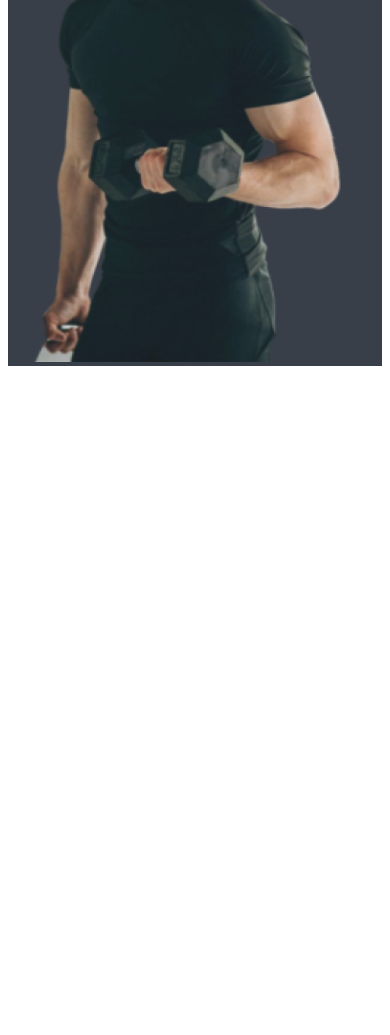
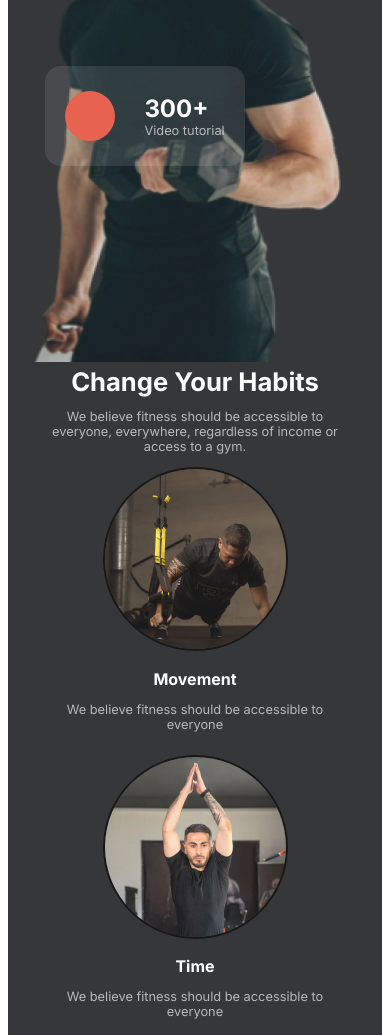
Before and after one commit to anikaislam16/web-assignment-2, a plain HTML site: page index.html in a window 390 px wide. Shown: the part 580-1615 px from the top of the page. Before the commit the page ends 954 px from the top, so only its background shows below. Drawn offline with Linux system fonts and the light colour scheme; a web font is replaced by a local one.

Commit message:
Add "Change your habits" section in home page.

```diff
--- a/index.html
+++ b/index.html
@@ -34,6 +34,7 @@
       </nav>
     </header>
     <main class="bg-dark">
+      <section class="my-banner">
         <div class="banner">
           <div class="banner-content">
             <h1 class="banner-title">
@@ -45,14 +46,15 @@
               <br />and transformation stories to help you get fit and stay fit!
             </p>
             <p class="white-letter writing1">
-            A huge selection of health and fitness content, healthy recipes and
-            transformation stories to help you get fit and stay fit!
+              A huge selection of health and fitness content, healthy recipes
+              and transformation stories to help you get fit and stay fit!
             </p>
             <div class="btn">
               <button class="btn-primary">Join Now!</button>
               <button class="btn-secondary">Download App</button>
             </div>
           </div>
+          <div class="picture">
             <div class="picture-content">
               <button class="btn-secondary experience-year">
                 <span id="experience-badge">500+</span><br />
@@ -60,8 +62,55 @@
               </button>
               <img src="images/Images 2.png" alt="" />
             </div>
+            <button class="inter-font btn-secondary video-button">
+              <div class="circle"></div>
+              <div>
+                <span id="video-badge">300+</span><br />
+                <span class="white-letter">Video tutorial</span>
+              </div>
+            </button>
           </div>
         </div>
+      </section>
+      <section class="habits">
+        <div class="habits-header">
+          <h1 class="header-1">Change Your Habits</h1>
+          <p class="white-letter">
+            We believe fitness should be accessible to everyone, everywhere,
+            regardless of income or access to a gym.
+          </p>
+        </div>
+        <div class="habit-pictures">
+          <div class="movement">
+            <img src="images/image 3.png" alt="movement" />
+            <h2>Movement</h2>
+            <p class="white-letter">
+              We believe fitness should be accessible to everyone
+            </p>
+          </div>
+          <div class="time">
+            <img src="images/image 2.png" alt="time" />
+            <h2>Time</h2>
+            <p class="white-letter">
+              We believe fitness should be accessible to everyone
+            </p>
+          </div>
+          <div class="practice">
+            <img src="images/image 4.png" alt="practice" />
+            <h2>Practice</h2>
+            <p class="white-letter">
+              We believe fitness should be accessible to everyone
+            </p>
+          </div>
+          <div class="weight-loss">
+            <img src="images/image 5.png" alt="weight-loss" />
+            <h2>Weight Loss</h2>
+            <p class="white-letter">
+              We believe fitness should be accessible to everyone
+            </p>
+          </div>
+        </div>
+      </section>
     </main>
     <footer></footer>
   </body>
--- a/styles/style.css
+++ b/styles/style.css
@@ -14,11 +14,11 @@
   font-style: normal;
 }
 :root {
-  --black-color: rgba(13, 19, 33, 0.9);
+  --black-color: rgba(7, 9, 13, 0.9);
 }
 /* nav-bar */
 .bg-dark {
-  background-color: rgba(13, 19, 33, 0.9);
+  background-color: rgba(7, 9, 13, 0.9);
   opacity: 0.9;
 }
 
@@ -105,6 +105,7 @@ main {
   font-size: 4rem;
   color: white;
   margin: 0 0;
+  margin-top: 100px;
 }
 .shape {
   font-size: 4.5rem;
@@ -144,11 +145,11 @@ main {
 }
 .experience-year {
   height: 100px;
-  width: 200px;
+  width: 250px;
   background-color: rgba(255, 255, 255, 0.1);
   position: relative;
-  left: 410px;
-  top: 150px;
+  left: 500px;
+  top: 200px;
   text-align: left;
   border: 0px;
   border-radius: 16px;
@@ -166,7 +167,9 @@ main {
   height: 100px;
   width: 200px;
   background-color: rgba(255, 255, 255, 0.1);
-  margin-left: -100px;
+  position: relative;
+  top: -190px;
+  left: 90px;
   text-align: left;
   border: 0px;
   border-radius: 16px;
@@ -174,7 +177,10 @@ main {
   align-items: center;
   justify-content: space-between;
   position: relative;
-  top: -150px;
+}
+#video-badge {
+  font-size: 2.5rem;
+  font-weight: bold;
 }
 .circle {
   width: 50px;
@@ -192,6 +198,7 @@ main {
 
   .banner-title {
     font-size: 2rem;
+    margin-top: 0px;
   }
   .shape {
     font-size: 2.5rem;
@@ -206,8 +213,6 @@ main {
   .btn-primary,
   .btn-secondary {
     font-size: 0.8rem;
-
-    width: 300px;
   }
   .writing {
     display: none;
@@ -241,4 +246,86 @@ main {
     color: rgba(255, 255, 255, 0.65);
     font-size: 0.8rem;
   }
+  .video-button {
+    height: 100px;
+    width: 200px;
+    background-color: rgba(255, 255, 255, 0.1);
+    position: relative;
+    top: -300px;
+    left: 5%;
+    text-align: left;
+    border: 0px;
+    border-radius: 16px;
+    display: flex;
+    align-items: center;
+    justify-content: space-between;
+    position: relative;
+  }
+  #video-badge {
+    font-size: 1.5rem;
+    font-weight: bold;
+  }
 }
+/* Habit Section*/
+.habits {
+  padding: 0px 100px;
+}
+.habits-header {
+  text-align: center;
+}
+.header-1 {
+  font-size: 2.6rem;
+  color: white;
+  font-style: bold;
+  margin: 0;
+  padding: 0;
+}
+.habit-pictures h2 {
+  font-size: 1rem;
+  color: white;
+  font-style: bold;
+}
+.movement,
+.time,
+.weight-loss,
+.practice {
+  text-align: center;
+}
+.movement img,
+.time img,
+.weight-loss img,
+.practice img {
+  border-radius: 50%;
+  border: 2px solid black;
+}
+.habit-pictures {
+  display: flex;
+  justify-content: space-between;
+  gap: 10px;
+}
+/*Header Responsive*/
+@media (max-width: 576px) {
+  .habits-header {
+    margin-top: -100px;
+  }
+  .header-1 {
+    font-size: 1.6rem;
+    color: white;
+    font-style: bold;
+    margin: 0;
+    padding: 0;
+  }
+  .habits {
+    padding: 0px 40px;
+  }
+  .habit-pictures {
+    display: flex;
+    flex-direction: column;
+    justify-content: center;
+    gap: 10px;
+  }
+  /*Run Section*/
+  .run {
+    background-color: rgba(34, 34, 34, 1);
+  }
+}
```
Lines whose indentation alone changed are shown as unchanged.
